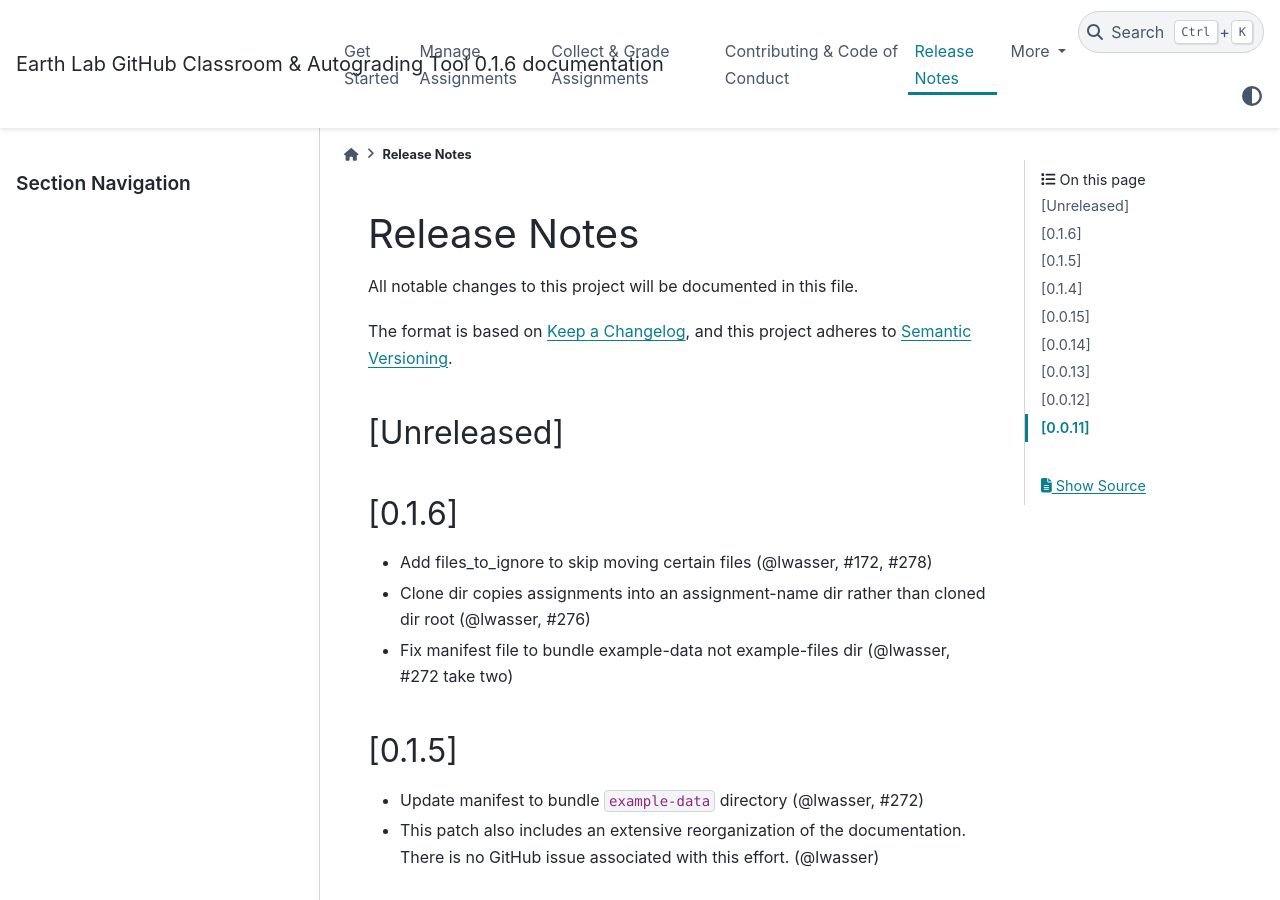
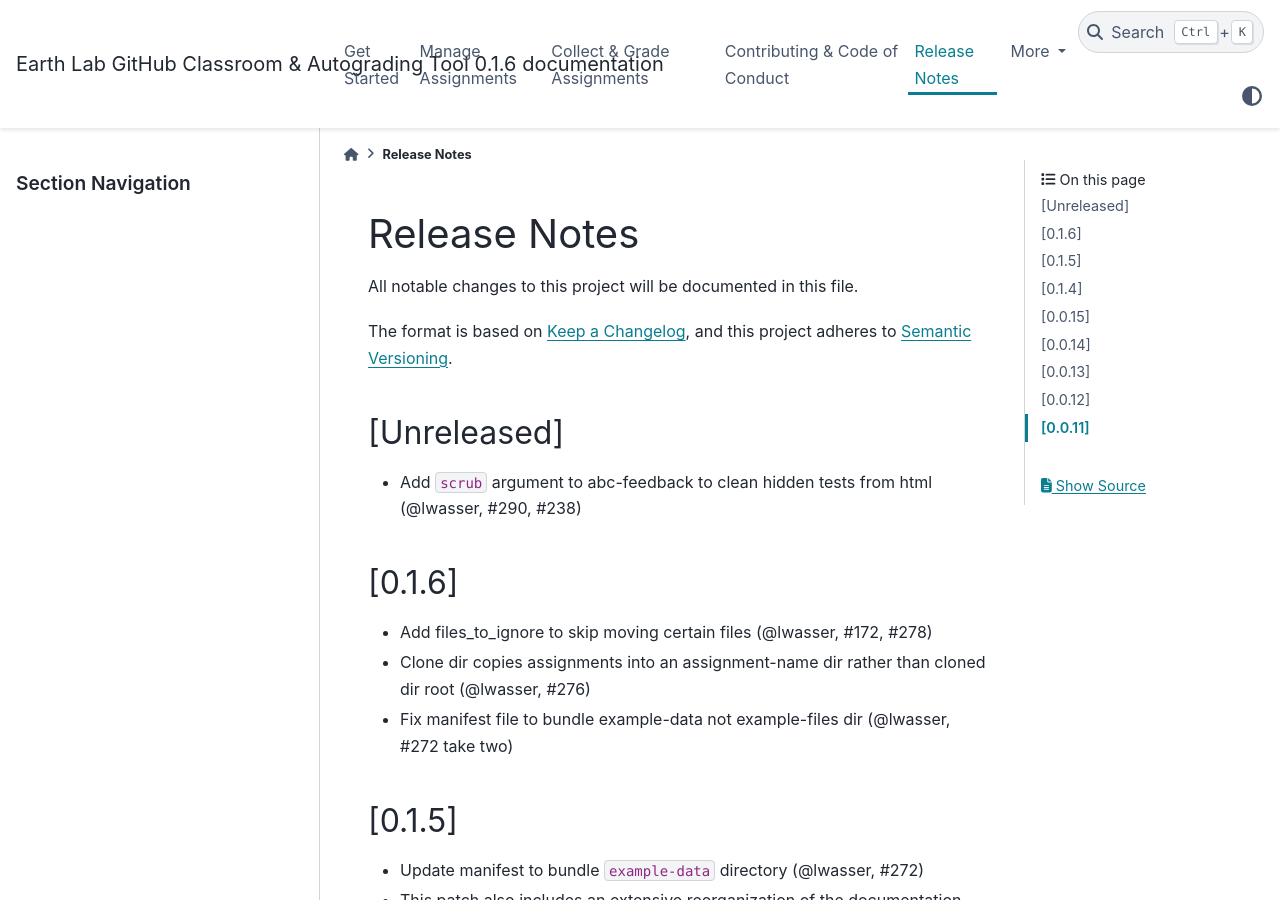
Before and after one commit to earthlab/abc-classroom, a Sphinx documentation site: the page built from docs/change-log.rst, in a window 1280 px wide and 900 px high. Built offline with Sphinx 7.4.7 and the PyData theme 0.15.4, drawn with Linux system fonts in a browser that asks for light colours.

Commit message:
clean up pdocs issue

```diff
--- a/CHANGELOG.rst
+++ b/CHANGELOG.rst
@@ -9,6 +9,7 @@
 
 [Unreleased]
 ------------
+- Add ``scrub`` argument to abc-feedback to clean hidden tests from html (@lwasser, #290, #238)
 
 [0.1.6]
 ------------
--- a/docs/api/abcclassroom.rst
+++ b/docs/api/abcclassroom.rst
@@ -20,5 +20,6 @@
    abcclassroom.notebook
    abcclassroom.ok
    abcclassroom.quickstart
+   abcclassroom.scrub_feedback
    abcclassroom.template
    abcclassroom.utils
--- /dev/null
+++ b/docs/api/abcclassroom.scrub_feedback.rst
@@ -0,0 +1,4 @@
+.. automodule:: abcclassroom.scrub_feedback
+   :members:
+   :undoc-members:
+   :show-inheritance:
```
Also changed, not shown: 1 other file.
